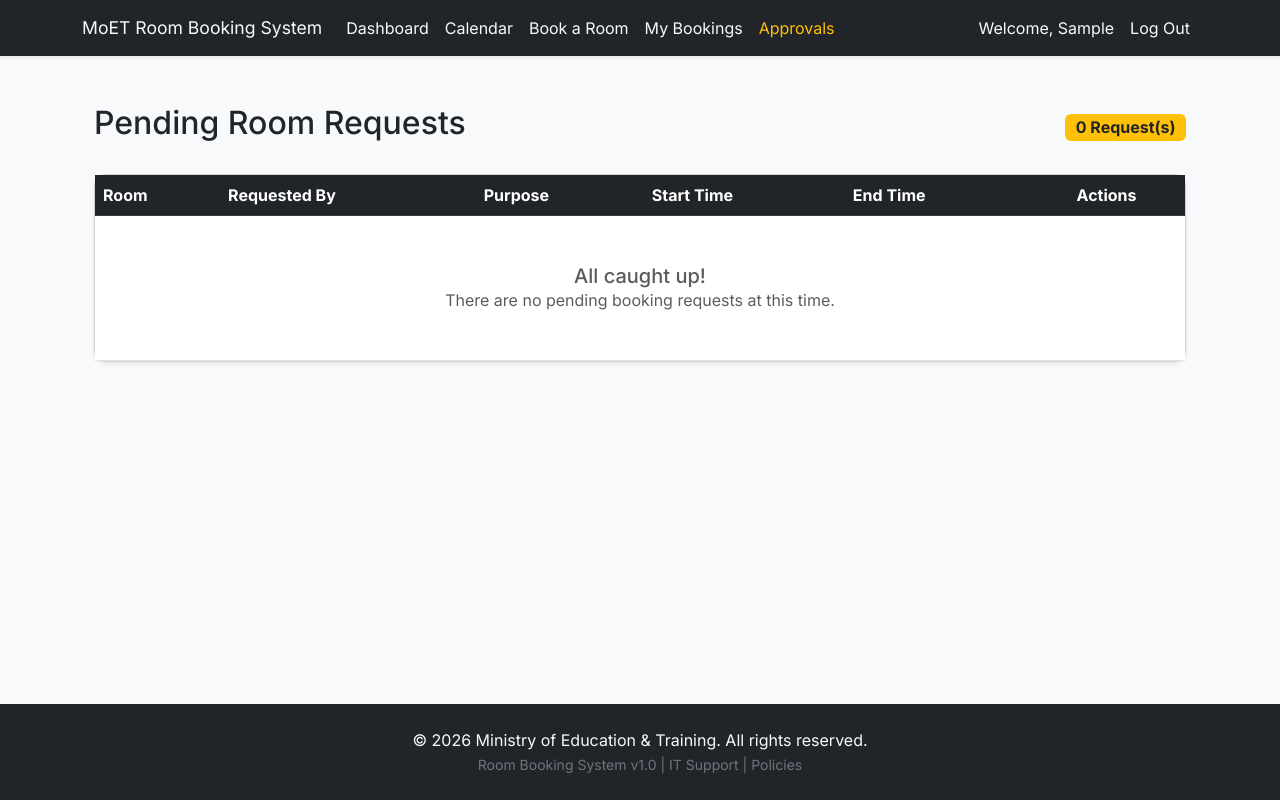
After one commit to henryotto/moetrbs, a Django app: page /approvals/ in a window 1280 px wide. The commit adds this page. Run offline with Django 5.2, Linux system fonts and the light colour scheme; the visitor is signed in with stand-in values (Sample User, id 1); data that the repository does not hold is empty.

Commit message:
ui-improvements & email function

```diff
--- a/bookings/templates/bookings/base.html
+++ b/bookings/templates/bookings/base.html
@@ -25,7 +25,7 @@
             color: #f8f9fa !important;
         }
         .nav-link {
-            color: #f8f9fa !important;
+            color: #f8f9fa;
         }
         .nav-link:hover {
             color: #dde01d !important;
@@ -36,8 +36,49 @@
 </head>
 <body class="bg-light d-flex flex-column h-100">
 
-    {% comment %} <nav class="navbar navbar-expand-lg mb-4 shadow-sm text-light" style="background-color: #c2c2c2de;"> {% endcomment %}
-        <nav class="navbar navbar-expand-lg bg-dark mb-4 shadow-sm">
+    <nav class="navbar navbar-expand-lg navbar-dark bg-dark mb-4 shadow-sm">
+        <div class="container">
+            <a class="navbar-brand" href="{% url 'dashboard' %}">MoET Room Booking System</a>
+
+            <button class="navbar-toggler" type="button" data-bs-toggle="collapse" data-bs-toggle="collapse" data-bs-target="#navbarNav">
+                <span class="navbar-toggler-icon"></span>
+            </button>
+
+            <div class="collapse navbar-collapse" id="navbarNav">
+                <ul class="navbar-nav me-auto">
+
+                        <li class="nav-item"><a class="nav-link" href="{% url 'dashboard' %}">Dashboard</a></li>
+                        <li class="nav-item"><a class="nav-link" href="{% url 'calendar' %}">Calendar</a></li>
+                    {% if user.is_authenticated %}
+                        <li class="nav-item"><a class="nav-link" href="{% url 'book_room' %}">Book a Room</a></li>
+                        <li class="nav-item"><a class="nav-link" href="{% url 'my_bookings' %}">My Bookings</a></li>
+
+                        {% if user.is_staff or user.rooms_to_approve.exists %}
+                            <li class="nav-item"><a class="nav-link text-warning" href="{% url 'pending_approvals' %}">Approvals</a></li>
+                        {% endif %}
+                    {% endif %}
+                </ul>
+
+                <ul class="navbar-nav ms-auto">
+                    {% if user.is_authenticated %}
+                        <li class="nav-item">
+                            <span class="nav-link text-light">Welcome, {{ user.first_name }} </span>
+                        </li>
+                        <li class="nav-item">
+                            <form action="{% url 'logout' %}" method="post" class="d-inline">
+                                {% csrf_token %}
+                                <button type="submit" class="btn btn-link nav-link">Log Out</button>
+                            </form>
+                        </li>
+                    {% else %}
+                        <li class="nav-item"><a class="nav-link" href="{% url 'login' %}">Log In</a></li>
+                    {% endif %}
+                </ul>
+            </div>
+        </div>
+    </nav>
+
+    {% comment %} <nav class="navbar navbar-expand-lg bg-dark mb-4 shadow-sm">
         <div class="container">
             <a class="navbar-brand" href="{% url 'dashboard' %}">MoET Booking System</a>
             <div class="navbar-nav">
@@ -46,7 +87,7 @@
                 <a class="nav-link" href="{% url 'calendar' %}">Calendar</a>
             </div>
         </div>
-    </nav>
+    </nav> {% endcomment %}
 
         <div class="container">
 
--- a/bookings/templates/bookings/book_room.html
+++ b/bookings/templates/bookings/book_room.html
@@ -6,7 +6,7 @@
     <div class="row justify-content-center">
         <div class="col-md-6">
             <div class="card shadow-sm">
-                <div class="card-header bg-primary text-white">
+                <div class="card-header bg-dark text-white">
                     <h4 class="mb-0">Request a Meeting Room</h4>
                 </div>
                 <div class="card-body">
@@ -28,7 +28,7 @@
                                 {% endif %}
                             </div>
                         {% endfor %}
-                        <button type="submit" class="btn btn-primary w-100">Submit Booking Request</button>
+                        <button type="submit" class="btn btn-success w-100">Submit Booking Request</button>
                     </form>
 
                 </div>
--- a/bookings/templates/bookings/calendar.html
+++ b/bookings/templates/bookings/calendar.html
@@ -15,7 +15,7 @@
             right: 'dayGridMonth,timeGridWeek,timeGridDay'
           },
           slotMinTime: '07:00:00',
-          slotMaxTime: '19:00:00',
+          slotMaxTime: '17:00:00',
           allDaySlot: false,
           events: '/api/bookings/',
           selectable: true,
@@ -29,7 +29,7 @@
 {% endblock %}
 
 {% block content %}
-    <div class="card shadow-sm">
+    <div class="card shadow-sm mb-4">
         <div class="card-body">
             <div id='calendar'></div>
         </div>
--- /dev/null
+++ b/bookings/templates/bookings/pending_approvals.html
@@ -0,0 +1,63 @@
+{% extends 'bookings/base.html' %}
+
+{% block title %}Pending Approvals | MoET{% endblock %}
+
+{% block content %}
+<div class="container mt-4">
+    <div class="d-flex justify-content-between align-items-center mb-4">
+        <h2>Pending Room Requests</h2>
+        <span class="badge bg-warning text-dark fs-6">{{ bookings.count }} Request(s)</span>
+    </div>
+
+    <div class="card shadow-sm">
+        <div class="card-body p-0">
+            <div class="table-responsive">
+                <table class="table table-hover align-middle mb-0">
+                    <thead class="table-dark">
+                        <tr>
+                            <th>Room</th>
+                            <th>Requested By</th>
+                            <th>Purpose</th>
+                            <th>Start Time</th>
+                            <th>End Time</th>
+                            <th class="text-center">Actions</th>
+                        </tr>
+                    </thead>
+                    <tbody>
+                        {% for booking in bookings %}
+                            <tr>
+                                <td class="fw-bold">{{ booking.room.name }}</td>
+                                <td>
+                                    {{ booking.officer.get_full_name|default:booking.officer.username }}
+                                    <br>
+                                    <small class="text-muted">{{ booking.officer.email }}</small>
+                                </td>
+                                <td>{{ booking.purpose }}</td>
+                                <td>{{ booking.start_time|date:"D, M j, Y, g:i A" }}</td>
+                                <td>{{ booking.end_time|date:"g:i A" }}</td>
+                                <td class="text-center">
+                                    <div class="btn-group" role="group">
+                                        <a href="{% url 'process_booking' booking.id 'approve' %}" class="btn btn-sm btn-success" onclick="return confirm('Are you sure you want to approve this booking?');">
+                                            Approve
+                                        </a>
+                                        <a href="{% url 'process_booking' booking.id 'reject' %}" class="btn btn-sm btn-danger" onclick="return confirm('Are you sure you want to reject this booking?');">
+                                            Reject
+                                        </a>
+                                    </div>
+                                </td>
+                            </tr>
+                        {% empty %}
+                            <tr>
+                                <td colspan="6" class="text-center py-5 text-muted">
+                                    <h5 class="mb-0">All caught up!</h5>
+                                    <p class="mb-0">There are no pending booking requests at this time.</p>
+                                </td>
+                            </tr>
+                        {% endfor %}
+                    </tbody>
+                </table>
+            </div>
+        </div>
+    </div>
+</div>
+{% endblock %}
--- a/bookings/urls.py
+++ b/bookings/urls.py
@@ -6,4 +6,8 @@ urlpatterns = [
     path('book/', views.book_room, name='book_room'),
     path('calendar/', views.calendar_view, name='calendar'), # Calendar Page
     path('api/bookings/', views.api_bookings, name='api_bookings'), # The data
+    path('approvals/', views.pending_approvals, name='pending_approvals'),
+    path('process/<int:booking_id>/<str:action>/', views.process_booking, name='process_booking'),
+    path('my-bookings/', views.my_bookings, name='my_bookings'),
+    path('cancel/<int:booking_id>/', views.cancel_booking, name='cancel_booking'),
 ]
--- a/bookings/views.py
+++ b/bookings/views.py
@@ -1,3 +1,5 @@
+from django.core.mail import send_mail
+from django.shortcuts import get_object_or_404
 from django.shortcuts import render, redirect
 from django.contrib.auth.decorators import login_required
 from django.contrib import messages
@@ -22,70 +24,183 @@ def book_room(request):
 
             # Now we save it. Our clean() method from Phase 2 will run automatically here.
             booking.save()
+            if form.is_valid():
+                booking = form.save(commit=False)
+                booking.officer = request.user
+                booking.save()
 
-            # Send a success message to the template
-            messages.success(request, f"Successfully requested {booking.room.name}!")
-            return redirect('book_room') # Refresh the page to clear the form
+                # --- NEW: EMAIL NOTIFICATION TO SECRETARY ---
+                subject = f"New Room Booking Request: {booking.room.name}"
+                message = f"A new booking request has been submitted by {booking.officer.username} for {booking.room.name}.\n\nPlease log in to the system to approve or reject this request."
+
+                # Grab the email addresses of everyone assigned to approve this specific room
+                approver_emails = [user.email for user in booking.room.approvers.all() if user.email]
+
+                # Only send the email if the room actually has approvers with email addresses set up
+                if approver_emails:
+                    send_mail(
+                        subject,
+                        message,
+                        None, # Uses DEFAULT_FROM_EMAIL from settings
+                        approver_emails, # Sends to the specific IT Officers or Secretaries
+                        fail_silently=True,
+                    )
+
+            messages.success(request, f"Successfully requested {booking.room.name}! Pending approval.")
+            return redirect('book_room')
     else:
+        initial_data = {}
+        room_id = request.GET.get('room')
+
+        if room_id:
+            initial_data['room'] = room_id
         # If the user just navigated to the page, show an empty form
-        form = BookingForm()
+        form = BookingForm(initial=initial_data)
 
     return render(request, 'bookings/book_room.html', {'form': form})
 
-# bookings/views.py
 
-@login_required
 def calendar_view(request):
     """Renders the HTML page containing the calendar."""
     return render(request, 'bookings/calendar.html')
 
-@login_required
+
 def api_bookings(request):
-    """Outputs all active bookings as JSON for FullCalendar.js"""
-    # We don't want to show cancelled or rejected meetings on the calendar
-    bookings = Booking.objects.exclude(status__in=['Cancelled', 'Rejected'])
+    """Outputs Approved AND Pending bookings for FullCalendar"""
+    bookings = Booking.objects.filter(status__in=['Approved', 'Pending'])
 
     events = []
     for booking in bookings:
-        # FullCalendar expects specific keys like 'title', 'start', and 'end'
         events.append({
             'title': f"{booking.room.name} ({booking.status})",
             'start': booking.start_time.isoformat(),
             'end': booking.end_time.isoformat(),
-            # Let's color-code based on status!
-            # Green for Approved, Yellow/Warning for Pending
-            'color': '#198754' if booking.status == 'Approved' else '#ffc107',
+            'color': '#198754' if booking.status == 'Approved' else '#ffc107', # Green or Yellow
             'textColor': '#fff' if booking.status == 'Approved' else '#000',
         })
-
     return JsonResponse(events, safe=False)
 
 
-@login_required
 def dashboard(request):
-    """Displays the live status of all rooms."""
     now = timezone.now()
     active_rooms = Room.objects.filter(is_active=True)
-
     room_data = []
 
     for room in active_rooms:
-        # Check if there is a booking happening RIGHT NOW for this room
-        current_booking = room.bookings.filter(
-            start_time__lte=now, # The meeting started in the past (or exactly now)
-            end_time__gte=now,   # The meeting ends in the future (or exactly now)
-            status__in=['Approved', 'Pending'] # Exclude cancelled/rejected
-        ).first()
+        # Check for both Approved and Pending bookings right now
+        current_approved = room.bookings.filter(start_time__lte=now, end_time__gte=now, status='Approved').first() # type: ignore
+        current_pending = room.bookings.filter(start_time__lte=now, end_time__gte=now, status='Pending').first() # type: ignore
+
+        is_occupied = bool(current_approved)
+        # It's only considered "Pending State" if it's not actually occupied by an approved meeting
+        is_pending = bool(current_pending) and not is_occupied
+
+        # Find the very next upcoming meeting
+        next_booking = room.bookings.filter(start_time__gt=now, status__in=['Approved', 'Pending']).order_by('start_time').first() # type: ignore
 
         room_data.append({
             'room': room,
-            'is_occupied': bool(current_booking),
-            'current_booking': current_booking
+            'is_occupied': is_occupied,
+            'is_pending': is_pending,
+            'current_booking': current_approved or current_pending,
+            'next_booking': next_booking
         })
 
-    context = {
-        'room_data': room_data,
-        'current_time': now,
-    }
+    context = {'room_data': room_data, 'current_time': now}
+    return render(request, 'bookings/dashboard.html', context)
 
-    return render(request, 'bookings/dashboard.html', context)
+
+# View to handle the actual Approve/Reject button click
+@login_required
+def pending_approvals(request):
+    # Find all rooms where the currently logged-in user is listed as an approver
+    my_rooms = request.user.rooms_to_approve.all()
+
+    # If they aren't assigned to any rooms (and aren't a superuser), kick them out
+    if not my_rooms.exists() and not request.user.is_superuser:
+        messages.error(request, "You are not designated as an approver for any rooms.")
+        return redirect('dashboard')
+
+    # Fetch pending bookings ONLY for the rooms this user controls
+    if request.user.is_superuser:
+        # Superusers can see everything just in case
+        pending_bookings = Booking.objects.filter(status='Pending').order_by('start_time')
+    else:
+        pending_bookings = Booking.objects.filter(status='Pending', room__in=my_rooms).order_by('start_time')
+
+    return render(request, 'bookings/pending_approvals.html', {'bookings': pending_bookings})
+
+
+# bookings/views.py
+from django.core.exceptions import ValidationError
+
+@login_required
+def process_booking(request, booking_id, action):
+    booking = get_object_or_404(Booking, id=booking_id)
+
+    # 1. SECURITY CHECK
+    if request.user not in booking.room.approvers.all() and not request.user.is_superuser:
+        messages.error(request, f"You are not assigned as an approver for {booking.room.name}.")
+        return redirect('pending_approvals')
+
+    # 2. SET THE STATUS
+    if action == 'approve':
+        booking.status = 'Approved'
+    elif action == 'reject':
+        booking.status = 'Rejected'
+
+    # 3. TRY TO SAVE (Catch any double-booking errors!)
+    try:
+        booking.save()
+
+        # Success Messages
+        if action == 'approve':
+            messages.success(request, f"Booking for {booking.room.name} approved successfully.")
+        else:
+            messages.warning(request, f"Booking for {booking.room.name} has been rejected.")
+
+        # --- EMAIL NOTIFICATION LOGIC ---
+        subject = f"Room Booking {booking.status}: {booking.room.name}"
+        message = f"Hello {booking.officer.first_name},\n\nYour request for {booking.room.name} on {booking.start_time.strftime('%Y-%m-%d %H:%M')} has been {booking.status}.\n\nThank you,\nMoET | Room Booking System"
+
+        send_mail(
+            subject, message, None, [booking.officer.email], fail_silently=True
+        )
+
+    except ValidationError as e:
+        # If the database rejects it (e.g., someone else was approved for this time slot first)
+        if hasattr(e, 'message_dict'):
+            for field, errors in e.message_dict.items():
+                for error in errors:
+                    messages.error(request, f"Cannot approve: {error}")
+        else:
+            for error in e.messages:
+                messages.error(request, f"Cannot approve: {error}")
+
+    return redirect('pending_approvals')
+
+
+@login_required
+def my_bookings(request):
+    """Shows the logged-in officer all their past and future bookings."""
+    # Fetch bookings for this specific user, ordered by newest first
+    bookings = Booking.objects.filter(officer=request.user).order_by('-start_time')
+    return render(request, 'bookings/my_bookings.html', {'bookings': bookings})
+
+
+@login_required
+def cancel_booking(request, booking_id):
+    """Allows an officer to cancel their own booking."""
+    # get_object_or_404 ensures they can only cancel THEIR OWN bookings
+    booking = get_object_or_404(Booking, id=booking_id, officer=request.user)
+
+    # You can only cancel meetings that haven't been rejected or already cancelled
+    if booking.status in ['Pending', 'Approved']:
+        booking.status = 'Cancelled'
+        booking.save()
+        messages.success(request, f"Your booking for {booking.room.name} has been cancelled.")
+
+        # Optional: You could add email logic here to notify the IT Team/Secretary
+        # that the room is now free again!
+
+    return redirect('my_bookings')
--- a/config/urls.py
+++ b/config/urls.py
@@ -4,4 +4,5 @@ from django.urls import path, include
 urlpatterns = [
     path('admin/', admin.site.urls),
     path('', include('bookings.urls')), # Route all base traffic to your app
+    path('accounts/', include('django.contrib.auth.urls')), # For built-in login/logout views
 ]
```
Also changed, not shown: bookings/models.py (+22 -10 lines), bookings/templates/bookings/dashboard.html (+40 -2 lines), bookings/templates/bookings/my_bookings.html (added, +66 -0 lines), bookings/templates/registration/login.html (added, +41 -0 lines), config/settings.py (+26 -0 lines), bookings/migrations/0003_room_approvers_alter_booking_id_alter_room_id.py (added), 1 other file.
